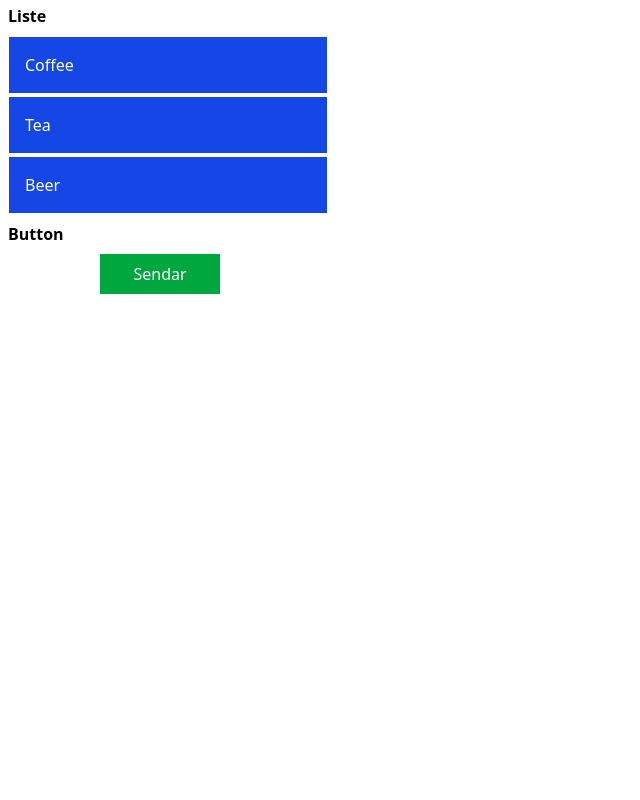
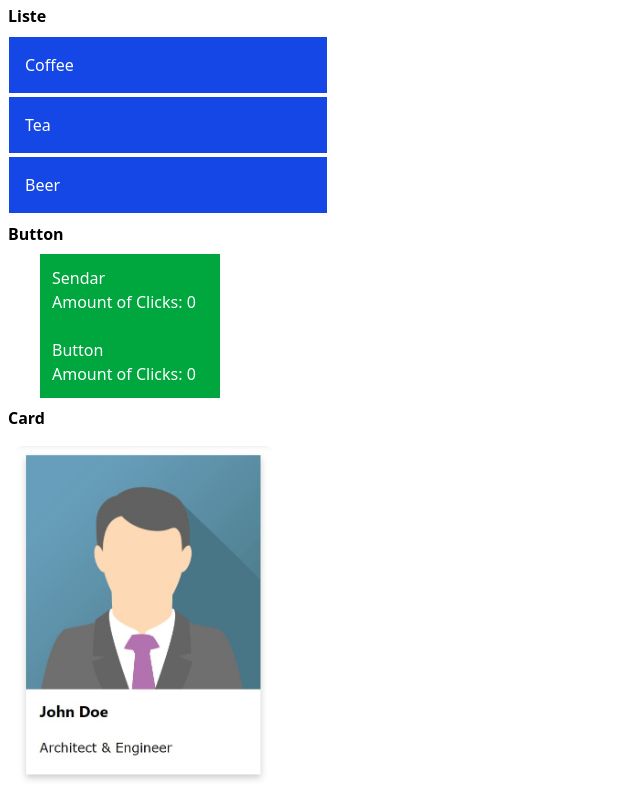
Before and after one commit to nihat08/4cWI, a React (Vite) app in the folder WebBasics/React/: page / in a window 1280 px wide. Shown: the part 256-1056 px from the top of the page, without its empty margins (0-640 px from the left). Before the commit the page ends 800 px from the top, so only its background shows below. Built offline with nearby package versions, Linux system fonts and the light colour scheme.

Commit message:
2_Card done

```diff
--- a/WebBasics/React/src/App.tsx
+++ b/WebBasics/React/src/App.tsx
@@ -1,6 +1,7 @@
 import Card from './components/1_Card';
 import Button from './components/2_Button';
 import ShoppingList from './components/2_ShoppingList';
+import ImageCard from './components/2_Card';
 
 
 export default function App() {
@@ -22,10 +23,15 @@ export default function App() {
   </div>
 
   <h3 className="m-2 font-bold">Button</h3>
-  <div className="flex items-center justify-center ml-25 hover:bg-green-400 bg-green-600 w-30 h-10 m-2 cursor-pointer  ">
+  <div className="ml-10 gap-2">
     <Button title='Sendar'/>
+    <Button title='Button'/>
   </div>
 
+  <h3 className="m-2 font-bold">Card</h3>
+  <div className="m-4">
+    <ImageCard title="" description="" />
+  </div>
 
 
   </div>;
--- a/WebBasics/React/src/components/2_Button.tsx
+++ b/WebBasics/React/src/components/2_Button.tsx
@@ -1,11 +1,19 @@
+import { useState } from "react";
+
 type Props = {
     title:string;
 }
 
 export default function Button({title}: Props) {
+    const [amountOfClicks, setAmountOfClicks] = useState(0);
+    let style = amountOfClicks>5?"bg-blue-600":"";
+
   return (
-    <div className="text-white justify-self-center ">
+    <div className={'w-45 text-white hover:bg-green-400 bg-green-600 cursor-pointer p-3 ${style}'} onClick={()=>{
+      setAmountOfClicks(amountOfClicks+1)
+}}>
         <p>{title}</p>
+        <div>Amount of Clicks: {amountOfClicks}</div>
     </div>
   )
 }
--- a/WebBasics/React/src/components/2_Card.tsx
+++ b/WebBasics/React/src/components/2_Card.tsx
@@ -1,9 +1,21 @@
-type Props = {}
+import React from "react";
+import image from "../assets/JohnDoe.png";
 
-export default function Card({}: Props) {
+type Props = {
+  title: string;
+  description: string;
+};
+
+export default function ImageCard({ title, description }: Props) {
   return (
-    <div className="">
-        <p>{}</p>
+    <div className="bg-white w-64">
+      <img
+        src={image}
+        alt={title}
+        className="w-full h-full object-cover rounded-md"
+      />
+      <h3 className="font-bold text-lg mt-2">{title}</h3>
+      <p className="text-gray-600 text-sm">{description}</p>
     </div>
-)
+  );
 }
--- a/WebBasics/React/src/components/2_ShoppingList.tsx
+++ b/WebBasics/React/src/components/2_ShoppingList.tsx
@@ -4,7 +4,7 @@ type Props = {
 
 export default function ShoppingList({itemName}: Props) {
   return (
-    <div className="border bg-blue-700 text-white p-4 cursor-pointer">
+    <div className="border bg-blue-700 text-white p-4 cursor-pointer hover:bg-blue-400">
         <p>{itemName}</p>
     </div>
   )
```
Also changed, not shown: WebBasics/React/src/assets/JohnDoe.png (added).
